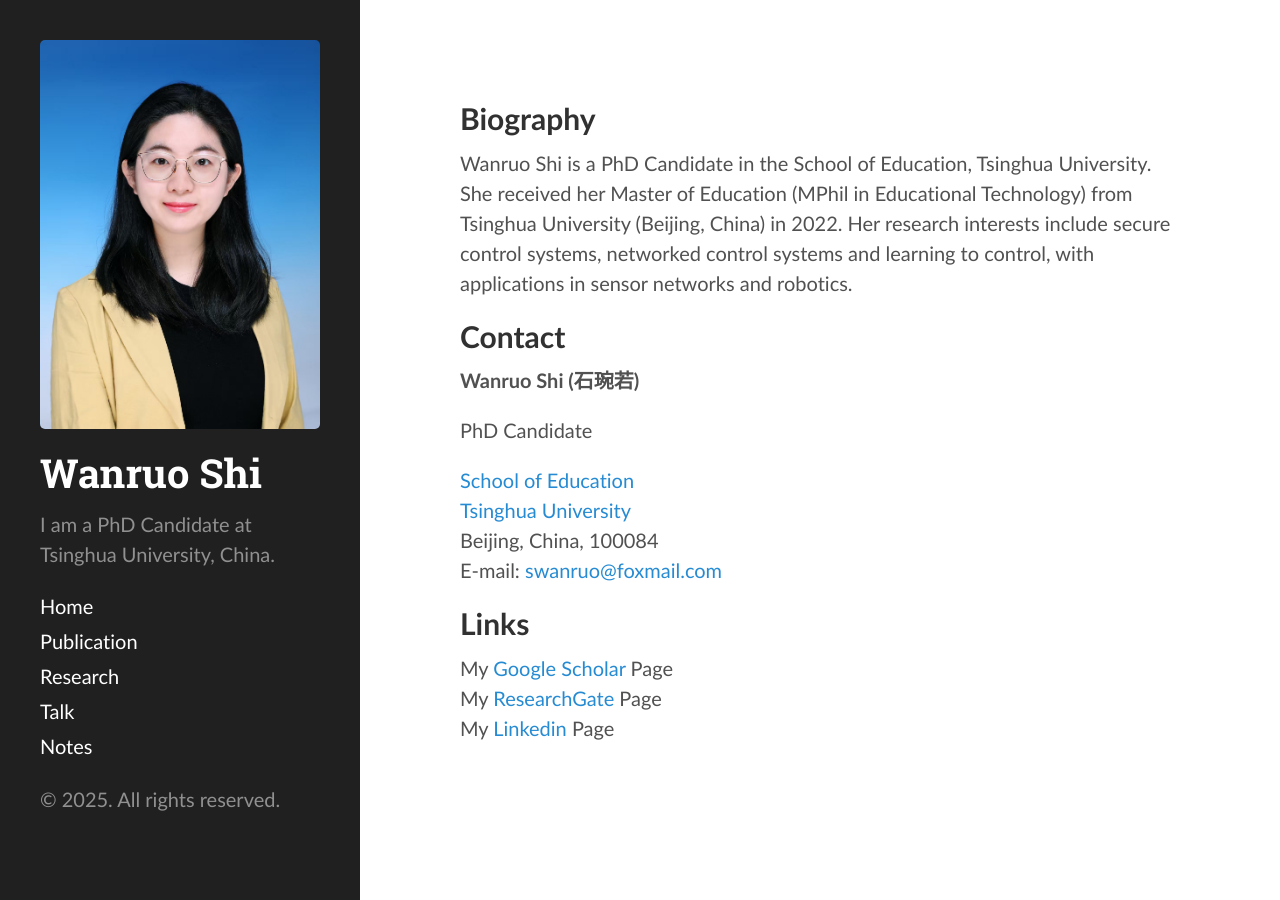
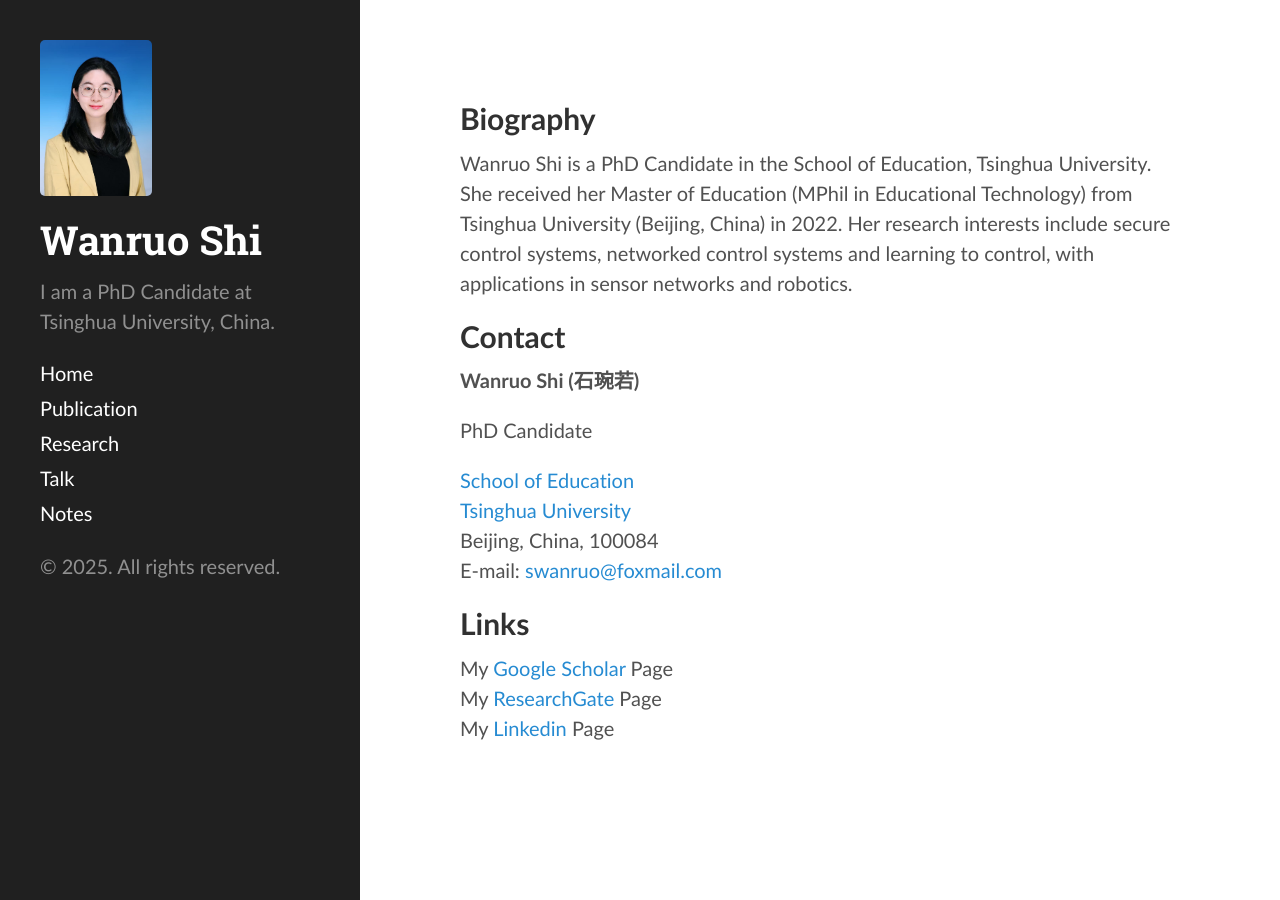
Before and after one commit to swanruo/swanruo.github.io, a Jekyll site: the page built from index.html, in a window 1280 px wide. Built offline with Jekyll 4.4.1, drawn with Linux system fonts in a browser that asks for light colours; nearby versions of some CDN libraries.

Commit message:
smaller pic

```diff
--- a/_includes/sidebar.html
+++ b/_includes/sidebar.html
@@ -1,7 +1,7 @@
 <div class="sidebar">
   <div class="container">
     <div class="sidebar-about">
-      <img src="{{ site.cover_image }}" style="width: 100%; height: auto; aspect-ratio: 18/25; object-fit: cover;"/>
+      <img src="{{ site.cover_image }}" style="width: 40%; height: auto; aspect-ratio: 18/25; object-fit: cover;"/>
       <h1>
         <a href="/">
           {{ site.title }}
```
